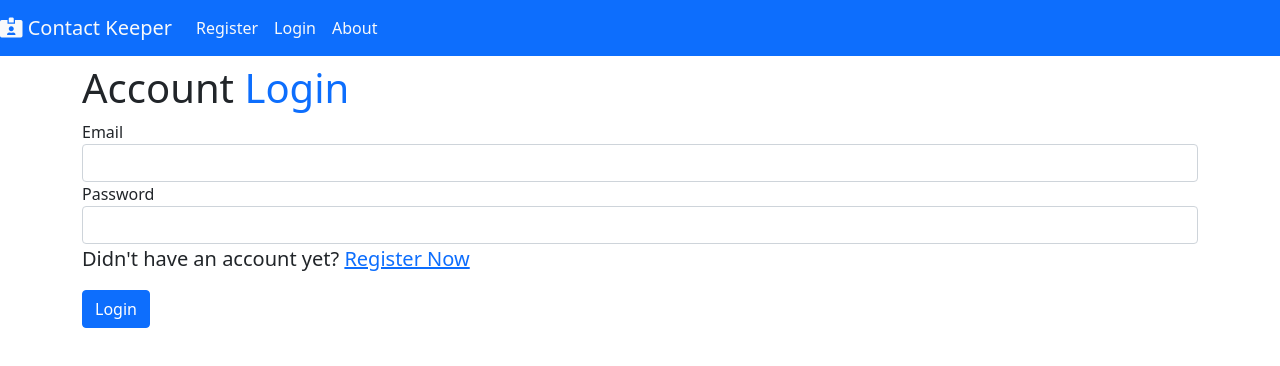
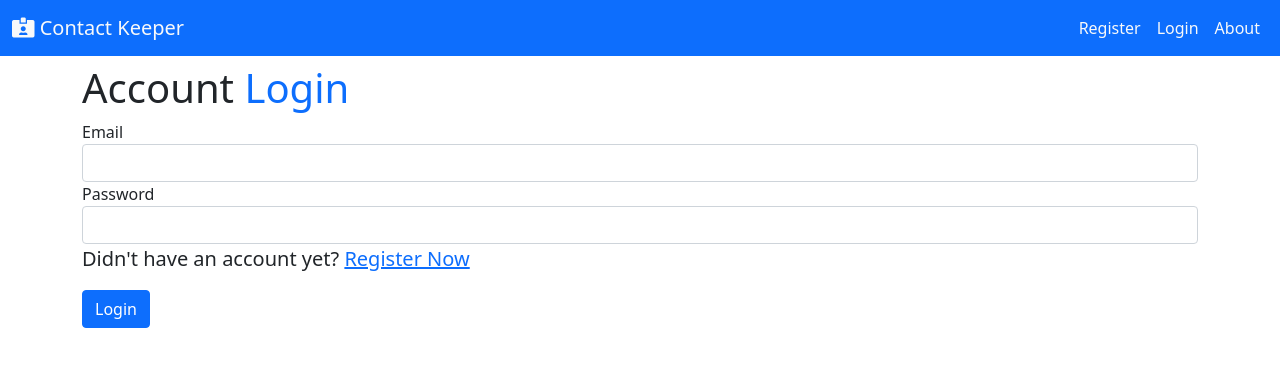
Before and after one commit to samad/contact-manager, a React (Create React App) app in the folder client/: page /login in a window 1280 px wide. Shown: the top 366 px of the page. Built offline with nearby package versions, Linux system fonts and the light colour scheme.

Commit message:
:construction: Updated navbar

```diff
--- a/client/src/components/layout/Navbar.js
+++ b/client/src/components/layout/Navbar.js
@@ -48,6 +48,7 @@ function Navbar({ title, icon }) {
 
   return (
     <nav className="navbar navbar-expand-lg navbar-light bg-primary">
+      <div className="container-fluid">
         <a className="navbar-brand text-light" href="/">
           <i className={icon}></i> {title}
         </a>
@@ -55,21 +56,21 @@ function Navbar({ title, icon }) {
           className={`navbar-toggler ${collapsed ? "" : "collapsed"}`}
           type="button"
           data-toggle="collapse"
-        data-target="#navbarSupportedContent"
-        aria-controls="navbarSupportedContent"
+          data-target="#navbar-content"
+          aria-controls="navbar-content"
           aria-expanded={collapsed ? "true" : "false"}
           aria-label="Toggle navigation"
           onClick={() => setCollapsed((prevState) => !prevState)}
         >
-        <span className="navbar-toggler-icon"></span>
+          <span className="navbar-toggler-icon" />
         </button>
         <div
           className={`navbar-collapse ${
             collapsed ? "collapse" : "collapse show"
           }`}
-        id="navbarSupportedContent"
+          id="navbar-content"
         >
-        <ul className="navbar-nav ml-auto">
+          <ul className="navbar-nav ms-auto">
             {isAuthenticated ? authLinks : guestLinks}
             <li className="nav-item">
               <Link className="nav-link text-light" to="/about">
@@ -77,6 +78,7 @@ function Navbar({ title, icon }) {
               </Link>
             </li>
           </ul>
+        </div>
       </div>
     </nav>
   );
```
Lines whose indentation alone changed are shown as unchanged.
